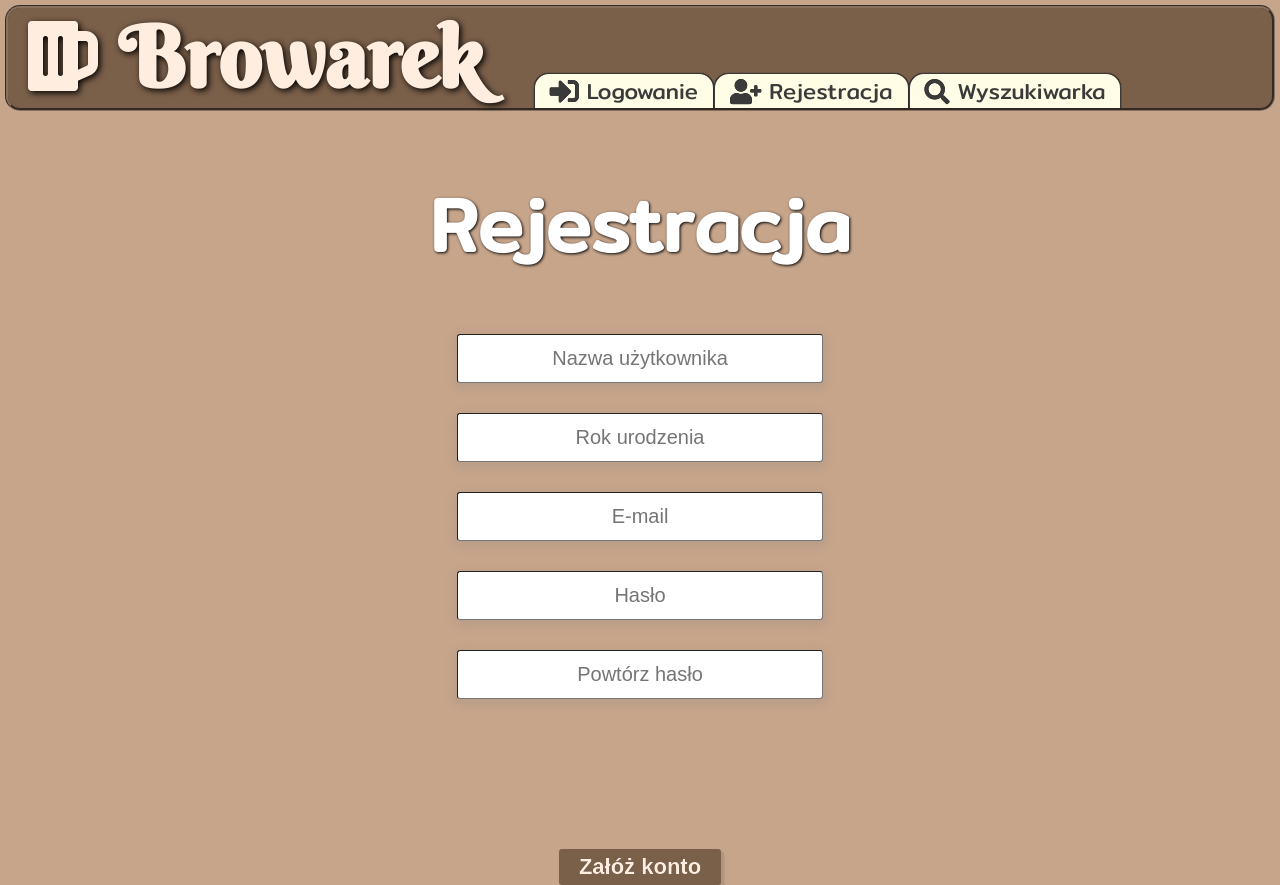
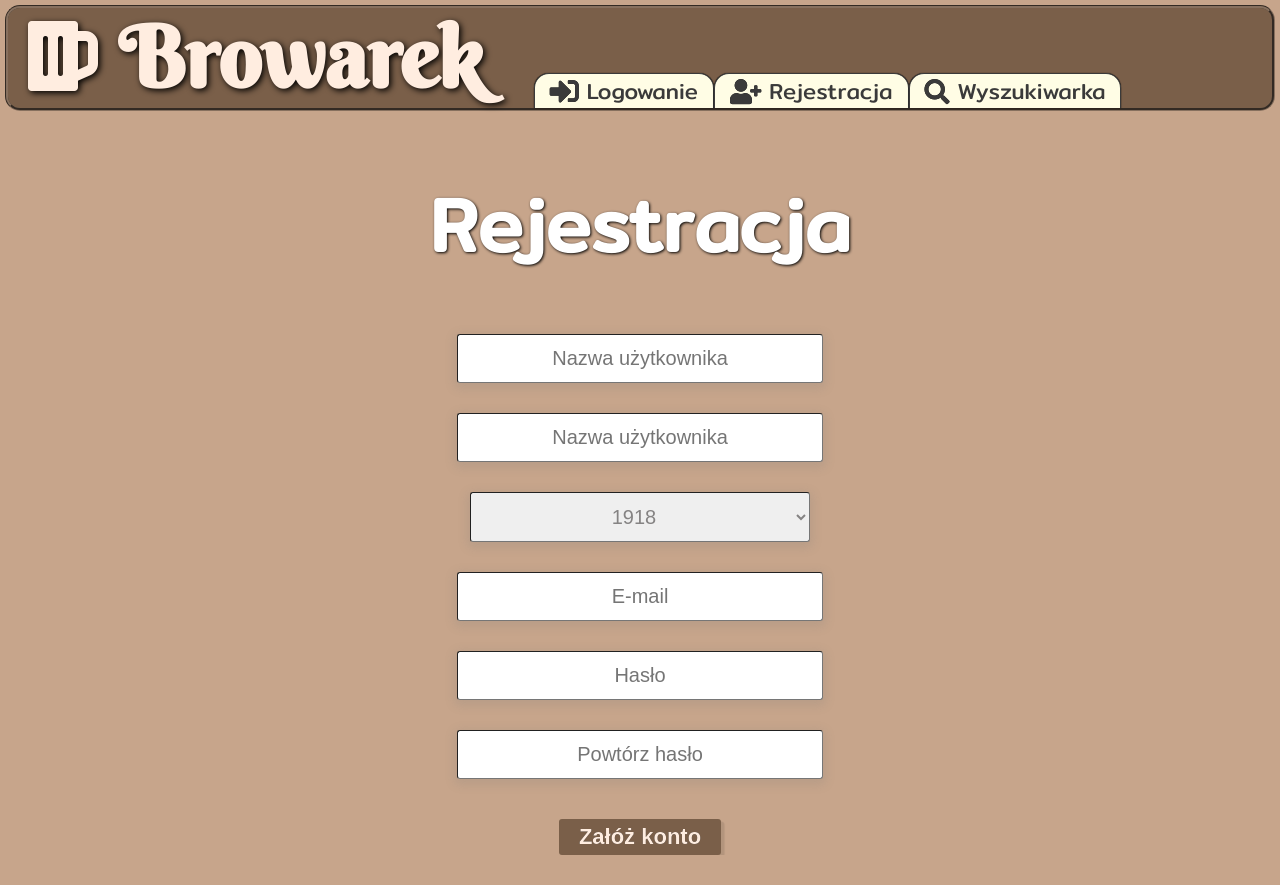
Before and after one commit to RobertPr/BrowarekFrontend, a React (Create React App) app in the folder browarek/: page /register in a window 1280 px wide. After the commit the page ends 855 px from the top, so only its background shows below. Built offline with nearby package versions, Linux system fonts and the light colour scheme; a web font is replaced by a local one.

Commit message:
rejestracja i karta browaru

```diff
--- a/browarek/src/components/breweryCard/BreweryCard.css
+++ b/browarek/src/components/breweryCard/BreweryCard.css
@@ -172,13 +172,15 @@
 
 .beerImgContainer{
 	border-radius: 2px;
-	background-image: url("http://www.grupazywiec.pl/wp-content/uploads/2016/02/Zywiec-Biale-puszka-4-x-500-lewa.png");
 	background-color: white;
 	width: 110px;
 	height: 110px;
 	background-size:cover;
 	box-shadow: 0px 0px 0.5px 0.1px black;
 	align-self: center;
+	background-size: 100% auto;
+	background-position: 50% 50%;
+	background-repeat: no-repeat;
 }
 
 .beerName{
--- a/browarek/src/components/login/Login.css
+++ b/browarek/src/components/login/Login.css
@@ -32,7 +32,7 @@
 }
 
 #loginButton{
-	margin-top: 120px;
+	margin-top: 10px;
   background: #7A5F49;
   color: #FFEDE0;
   border-radius: 3px;
--- a/browarek/src/components/mainScreen/MainScreen.js
+++ b/browarek/src/components/mainScreen/MainScreen.js
@@ -27,7 +27,7 @@ class MainScreen extends React.Component {
 					<img id="mainPhoto" src="http://www.icarusbrewing.com/wp-content/uploads/2015/11/download.jpg" height="470" width="auto" />
 				</div>
 				<div id="magicalContainerMS">
-					<div id="ourBeersTitle">Nasze piwa</div>
+					<div id="ourBeersTitle">Wszystkie piwa</div>
 					<div id="allBeersWindow">
 						<ul id="allBeersList">
 							{this.state.beers && this.state.beers.map((beer) =>
--- a/browarek/src/components/navbarLogged/NavbarLogged.js
+++ b/browarek/src/components/navbarLogged/NavbarLogged.js
@@ -7,14 +7,14 @@ class NavbarLogged extends React.Component {
     state = {}
     componentDidMount = () => {
         axios.get(`/user/name/${this.props.userId}`)
-            .then(response => this.setState({...response.data}))
+            .then(response => this.setState({ ...response.data }))
             .catch(error => console.log(error));
     }
     render = () => {
         return (
             <div id="navbarLogged">
-                <div className="fas fa-beer"></div>
-                <div id="logoText">Browarek</div>
+                <Link to="/" className="fas fa-beer"></Link>
+                <Link to="/" id="logoText">Browarek</Link>
                 <div id="navbarButtonsContainer">
                     <Link to="/beerSearch">
                         <div className="navbarButton">
--- a/browarek/src/components/navbarUnlogged/NavbarUnLogged.js
+++ b/browarek/src/components/navbarUnlogged/NavbarUnLogged.js
@@ -11,8 +11,8 @@ class NavbarUnLogged extends React.Component {
     render = () => {
         return (
             <div id="navbarUnlogged">
-                <div className="fas fa-beer"></div>
-                <div id="logoText">Browarek</div>
+                <Link to="/" className="fas fa-beer"></Link>
+                <Link to="/" id="logoText">Browarek</Link>
                 <div id="navbarButtonsContainer">
                     <Link to="/login">
                         <div className="navbarButton">
--- a/browarek/src/components/register/Register.css
+++ b/browarek/src/components/register/Register.css
@@ -30,7 +30,7 @@
 }
 
 #loginButton{
-	margin-top: 120px;
+	margin-top: 10px;
   background: #7A5F49;
   color: #FFEDE0;
   border-radius: 3px;
--- a/browarek/src/components/register/Register.js
+++ b/browarek/src/components/register/Register.js
@@ -1,38 +1,58 @@
 import React from 'react';
 import { Link, Redirect } from 'react-router-dom';
 import './Register.css';
+import axios from 'axios';
 
 class Register extends React.Component {
-	constructor(props) {
-		super(props);
-		this.state = {};
-	}
-	/* handleSubmit = (event) => {
+	state = {}
+
+	handleSubmit = (event) => {
 		event.preventDefault();
 		const form = event.target;
-		register(form)
+		const data = {
+			EmailAddress: form.Email.value,
+			FirstName: form.FirstName.value,
+			LastName: form.LastName.value,
+			Password: form.Password.value,
+			ConfirmPassword: form.PasswordVerify.value
+		};
+		axios.post(`/authentication/register`, data)
 			.then(() => {
 				this.setState({ registered: true });
+
 			});
 	}
 	handleRepPassword = (event) => {
 		const form = event.target.form;
-		const validationMessage = form.RepPassword.value !== form.Password.value ?
+		const validationMessage = form.PasswordVerify.value !== form.Password.value ?
 			"Podane hasła różnią się" : ""; //pusty string oznacza że pole przeszło walidację
 		event.target.setCustomValidity(validationMessage);
-	} */
+	}
+
+	handleBirthDate = (event) => {
+		const validationMessage = (new Date()).getFullYear() - parseInt(event.target.value) >= 18 ? "" : "Musisz mieć 18 lat by móc założyć konto";
+		event.target.setCustomValidity(validationMessage);
+	}
+
 	render = () => {
 		return (
 			<React.Fragment>
+				{this.state.registered && <Redirect to="/login" />}
 				<div id="loginSpace">
 					<h1 id="logowanie">Rejestracja</h1>
 				</div>
-            <form id="loginForm">
-                <input className="form" type="UserName" placeholder="Nazwa użytkownika" />
-                <input className="form" type="BirthDate" placeholder="Rok urodzenia" />
-                <input className="form" type="Email" placeholder="E-mail" />
-                <input className="form" type="Password" placeholder="Hasło" />
-                <input className="form" type="PasswordVerify" placeholder="Powtórz hasło" />
+				<form id="loginForm" onSubmit={this.handleSubmit}>
+					<input className="form" name="FirstName" placeholder="Nazwa użytkownika" />
+					<input className="form" name="LastName" placeholder="Nazwa użytkownika" />
+					<select defaultValue={2018} className="form" name="BirthDate" placeholder="Rok urodzenia" onInput={this.handleBirthDate}>
+						{[...Array(100).keys()].map(value =>
+							<option key={value + 1918} value={value + 1918}>
+								{value + 1918}
+							</option>)}
+					</select>
+					<input className="form" name="Email" placeholder="E-mail" />
+					<input className="form" type="password" name="Password" placeholder="Hasło" />
+					<input className="form" type="password" name="PasswordVerify" placeholder="Powtórz hasło" onInput={this.handleRepPassword} />
 					<input id="loginButton" type="submit" value="Załóż konto" />
 				</form>
 			</React.Fragment>
```
Also changed, not shown: browarek/src/components/beerCard/BeerCard.css (+25 -34 lines), browarek/src/components/breweryCard/BreweryCard.js (+28 -34 lines). Lines whose indentation alone changed are shown as unchanged.
